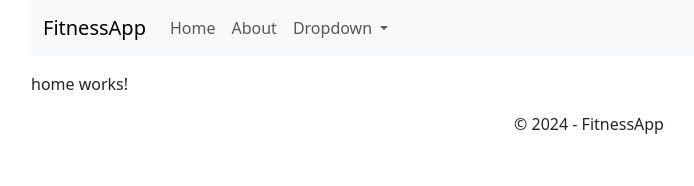
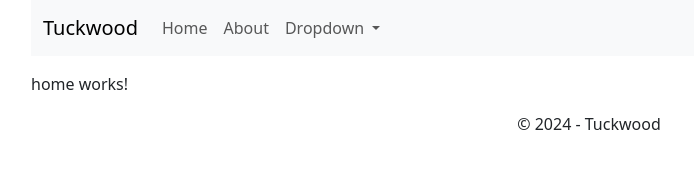
Before and after one commit to ivanpesicc/programiranje-korisnickih-interfejsa-projekat-2024, an Angular app: page / in a window 1280 px wide. Shown: the top 186 px of the page, without its empty margins (51-745 px from the left). Built offline with nearby package versions, Linux system fonts and the light colour scheme.

Commit message:
Promenjen naslov

```diff
--- a/src/app/app.component.ts
+++ b/src/app/app.component.ts
@@ -9,6 +9,6 @@ import { Component } from '@angular/core';
   styleUrl: './app.component.css'
 })
 export class AppComponent {
-  title = 'FitnessApp';
+  title = 'Tuckwood';
   year = new Date().getFullYear()
 }
--- a/src/index.html
+++ b/src/index.html
@@ -2,7 +2,7 @@
 <html lang="en">
 <head>
   <meta charset="utf-8">
-  <title>ProgramiranjeKorisnickihInterfejsaProjekat2024</title>
+  <title>Tuckwood</title>
   <base href="/">
   <meta name="viewport" content="width=device-width, initial-scale=1">
   <link rel="icon" type="image/x-icon" href="favicon.ico">
```
